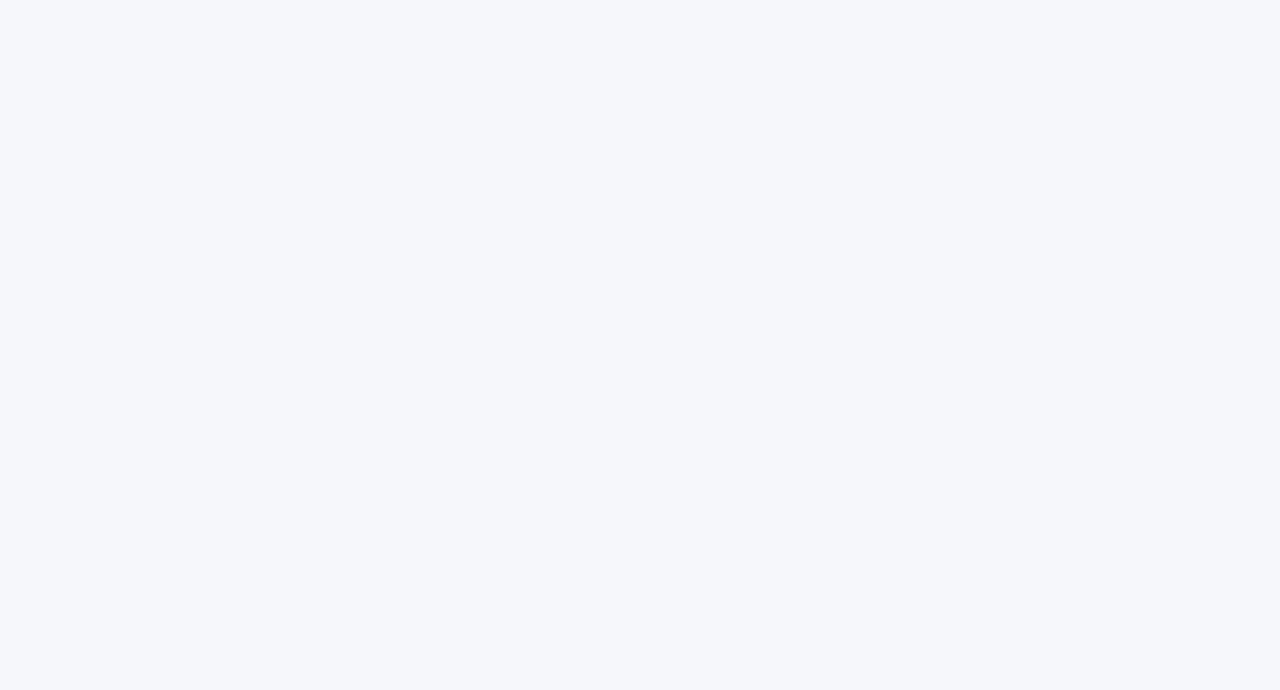
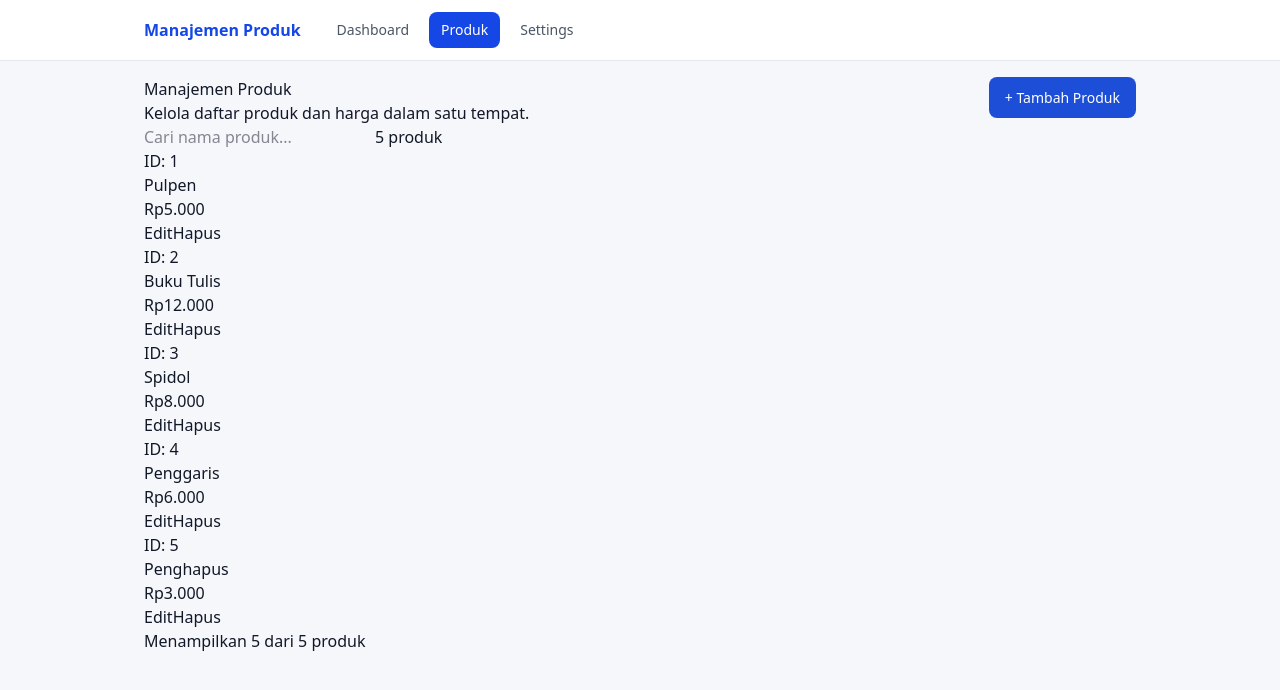
Before and after one commit to Rehangg26/pweb-minggu11-produk, a React (Vite) app: page /products in a window 1280 px wide. Before the commit this address had no page. Shown: the top 690 px of the page. Built offline with nearby package versions, Linux system fonts and the light colour scheme.

Commit message:
Memindahkan halaman produk ke ProductsPage dan menambahkan DashboardPage

```diff
--- a/src/App.jsx
+++ b/src/App.jsx
@@ -1,10 +1,8 @@
 import { useState } from 'react'
 import { Route, Routes } from 'react-router'
 import AppLayout from './components/AppLayout'
-import ProductList from './components/ProductList'
-import ProductFormModal from './components/ProductFormModal'
-import DeleteConfirmModal from './components/DeleteConfirmModal'
-import './App.css'
+import DashboardPage from './pages/DashboardPage'
+import ProductsPage from './pages/ProductsPage'
 
 const initialProducts = [
   { id: 1, name: 'Pulpen', price: 5000 },
@@ -14,112 +12,37 @@ const initialProducts = [
   { id: 5, name: 'Penghapus', price: 3000 },
 ]
 
-// Sementara: halaman produk masih di sini, dipindah ke ProductsPage di commit berikutnya
-function ProductsScreen() {
+function App() {
   const [products, setProducts] = useState(initialProducts)
-  const [search, setSearch] = useState('')
-  const [isAddOpen, setIsAddOpen] = useState(false)
-  const [editingProduct, setEditingProduct] = useState(null)
-  const [deletingProduct, setDeletingProduct] = useState(null)
-
-  const keyword = search.trim().toLowerCase()
-  const filteredProducts = products.filter((product) =>
-    product.name.toLowerCase().includes(keyword)
-  )
 
   function handleAddProduct({ name, price }) {
     const nextId = Math.max(0, ...products.map((p) => p.id)) + 1
     setProducts([...products, { id: nextId, name, price }])
-    setIsAddOpen(false)
   }
 
-  function handleEditProduct({ name, price }) {
-    setProducts(
-      products.map((p) =>
-        p.id === editingProduct.id ? { ...p, name, price } : p
-      )
-    )
-    setEditingProduct(null)
+  function handleEditProduct(id, { name, price }) {
+    setProducts(products.map((p) => (p.id === id ? { ...p, name, price } : p)))
   }
 
-  function handleDeleteProduct() {
-    setProducts(products.filter((p) => p.id !== deletingProduct.id))
-    setDeletingProduct(null)
+  function handleDeleteProduct(id) {
+    setProducts(products.filter((p) => p.id !== id))
   }
 
   return (
-    <div className="container">
-      <header className="header header-row">
-        <div>
-          <h1>Manajemen Produk</h1>
-          <p>Kelola daftar produk dan harga dalam satu tempat.</p>
-        </div>
-        <button className="btn-primary" onClick={() => setIsAddOpen(true)}>
-          + Tambah Produk
-        </button>
-      </header>
-
-      <div className="toolbar">
-        <input
-          className="search-input"
-          type="text"
-          placeholder="Cari nama produk..."
-          value={search}
-          onChange={(e) => setSearch(e.target.value)}
-        />
-        <span className="product-count">{products.length} produk</span>
-      </div>
-
-      {filteredProducts.length > 0 ? (
-        <ProductList
-          products={filteredProducts}
-          onEdit={setEditingProduct}
-          onDelete={setDeletingProduct}
-        />
-      ) : (
-        <p className="empty-message">Produk tidak ditemukan.</p>
-      )}
-
-      <p className="showing-info">
-        Menampilkan {filteredProducts.length} dari {products.length} produk
-      </p>
-
-      {isAddOpen && (
-        <ProductFormModal
-          title="Tambah Produk"
-          submitLabel="Simpan Produk"
-          onSubmit={handleAddProduct}
-          onClose={() => setIsAddOpen(false)}
-        />
-      )}
-
-      {editingProduct && (
-        <ProductFormModal
-          key={editingProduct.id}
-          title="Edit Produk"
-          submitLabel="Simpan Perubahan"
-          initialValues={editingProduct}
-          onSubmit={handleEditProduct}
-          onClose={() => setEditingProduct(null)}
-        />
-      )}
-
-      {deletingProduct && (
-        <DeleteConfirmModal
-          product={deletingProduct}
-          onConfirm={handleDeleteProduct}
-          onClose={() => setDeletingProduct(null)}
-        />
-      )}
-    </div>
-  )
-}
-
-function App() {
-  return (
     <Routes>
       <Route path="/" element={<AppLayout />}>
-        <Route index element={<ProductsScreen />} />
+        <Route index element={<DashboardPage products={products} />} />
+        <Route
+          path="products"
+          element={
+            <ProductsPage
+              products={products}
+              onAddProduct={handleAddProduct}
+              onEditProduct={handleEditProduct}
+              onDeleteProduct={handleDeleteProduct}
+            />
+          }
+        />
       </Route>
     </Routes>
   )
--- /dev/null
+++ b/src/pages/DashboardPage.jsx
@@ -0,0 +1,16 @@
+import { Link } from 'react-router'
+
+function DashboardPage({ products }) {
+  return (
+    <div>
+      <h1>Dashboard</h1>
+      <p>Ringkasan data produk.</p>
+      <p>
+        Jumlah produk: <strong>{products.length}</strong>
+      </p>
+      <Link to="/products">Lihat semua produk</Link>
+    </div>
+  )
+}
+
+export default DashboardPage
--- /dev/null
+++ b/src/pages/ProductsPage.jsx
@@ -0,0 +1,102 @@
+import { useState } from 'react'
+import ProductList from '../components/ProductList'
+import ProductFormModal from '../components/ProductFormModal'
+import DeleteConfirmModal from '../components/DeleteConfirmModal'
+import '../App.css'
+
+// products dan fungsi CRUD datang dari App lewat props
+function ProductsPage({ products, onAddProduct, onEditProduct, onDeleteProduct }) {
+  const [search, setSearch] = useState('')
+  const [isAddOpen, setIsAddOpen] = useState(false)
+  const [editingProduct, setEditingProduct] = useState(null)
+  const [deletingProduct, setDeletingProduct] = useState(null)
+
+  const keyword = search.trim().toLowerCase()
+  const filteredProducts = products.filter((product) =>
+    product.name.toLowerCase().includes(keyword)
+  )
+
+  function handleAddProduct(data) {
+    onAddProduct(data)
+    setIsAddOpen(false)
+  }
+
+  function handleEditProduct(data) {
+    onEditProduct(editingProduct.id, data)
+    setEditingProduct(null)
+  }
+
+  function handleDeleteProduct() {
+    onDeleteProduct(deletingProduct.id)
+    setDeletingProduct(null)
+  }
+
+  return (
+    <div className="container">
+      <header className="header header-row">
+        <div>
+          <h1>Manajemen Produk</h1>
+          <p>Kelola daftar produk dan harga dalam satu tempat.</p>
+        </div>
+        <button className="btn-primary" onClick={() => setIsAddOpen(true)}>
+          + Tambah Produk
+        </button>
+      </header>
+
+      <div className="toolbar">
+        <input
+          className="search-input"
+          type="text"
+          placeholder="Cari nama produk..."
+          value={search}
+          onChange={(e) => setSearch(e.target.value)}
+        />
+        <span className="product-count">{products.length} produk</span>
+      </div>
+
+      {filteredProducts.length > 0 ? (
+        <ProductList
+          products={filteredProducts}
+          onEdit={setEditingProduct}
+          onDelete={setDeletingProduct}
+        />
+      ) : (
+        <p className="empty-message">Produk tidak ditemukan.</p>
+      )}
+
+      <p className="showing-info">
+        Menampilkan {filteredProducts.length} dari {products.length} produk
+      </p>
+
+      {isAddOpen && (
+        <ProductFormModal
+          title="Tambah Produk"
+          submitLabel="Simpan Produk"
+          onSubmit={handleAddProduct}
+          onClose={() => setIsAddOpen(false)}
+        />
+      )}
+
+      {editingProduct && (
+        <ProductFormModal
+          key={editingProduct.id}
+          title="Edit Produk"
+          submitLabel="Simpan Perubahan"
+          initialValues={editingProduct}
+          onSubmit={handleEditProduct}
+          onClose={() => setEditingProduct(null)}
+        />
+      )}
+
+      {deletingProduct && (
+        <DeleteConfirmModal
+          product={deletingProduct}
+          onConfirm={handleDeleteProduct}
+          onClose={() => setDeletingProduct(null)}
+        />
+      )}
+    </div>
+  )
+}
+
+export default ProductsPage
```
